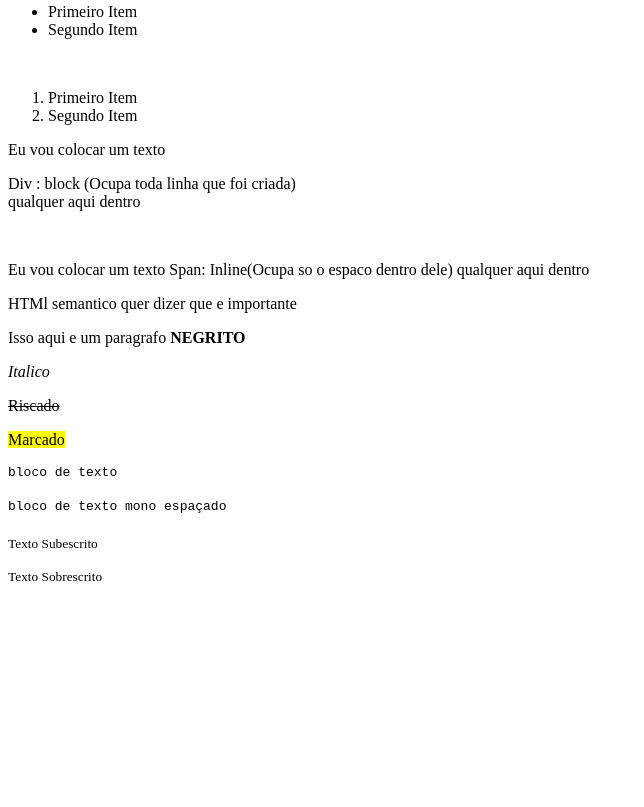
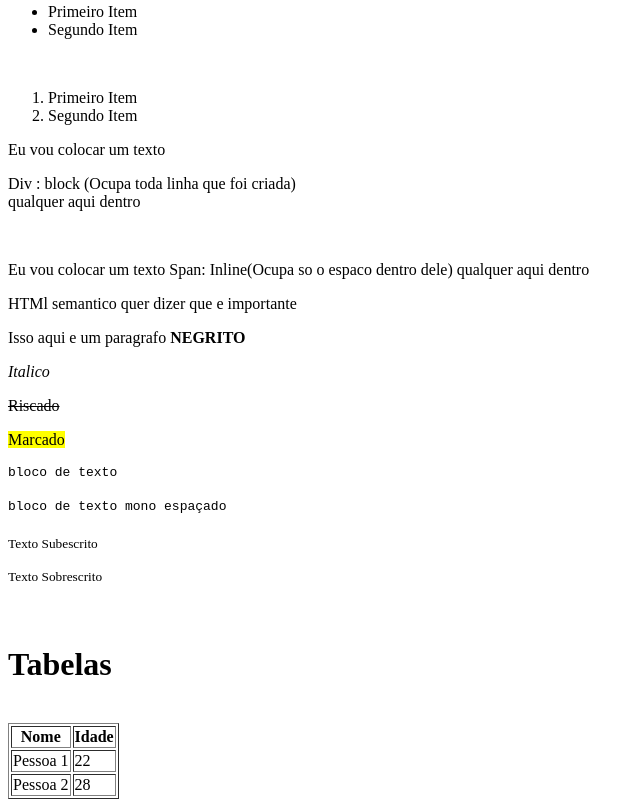
Before and after one commit to Gui-Hornig/Ada.tech-Front-end-React, a plain HTML site: page HTML/index2.html in a window 1280 px wide. Shown: the part 317-1124 px from the top of the page, without its empty margins (0-644 px from the left). Before the commit the page ends 924 px from the top, so only its background shows below. Drawn offline with Linux system fonts and the light colour scheme.

Commit message:
Html:table

```diff
--- a/HTML/index2.html
+++ b/HTML/index2.html
@@ -49,5 +49,28 @@
     <P><code>bloco de texto mono espaçado</code></P>
     <P><sub>Texto Subescrito</sub></P>
     <P><sup>Texto Sobrescrito</sup></P>
+    <br>
+    <h1>Tabelas</h1>
+    <br>
+    <table border="1">
+        <thead>
+             <tr>
+                <th>Nome</th>
+                <th>Idade</th>
+             </tr>
+        </thead>
+
+        <tbody>
+            <tr>
+                <td>Pessoa 1</td>
+                <td>22</td>
+            </tr>
+
+            <tr>
+                <td>Pessoa 2</td>
+                <td>28</td>
+            </tr>
+        </tbody>
+    </table>
   </body>
 </html>
```
Also changed, not shown: HTML/TagsSemanticas.html (+48 -0 lines).
